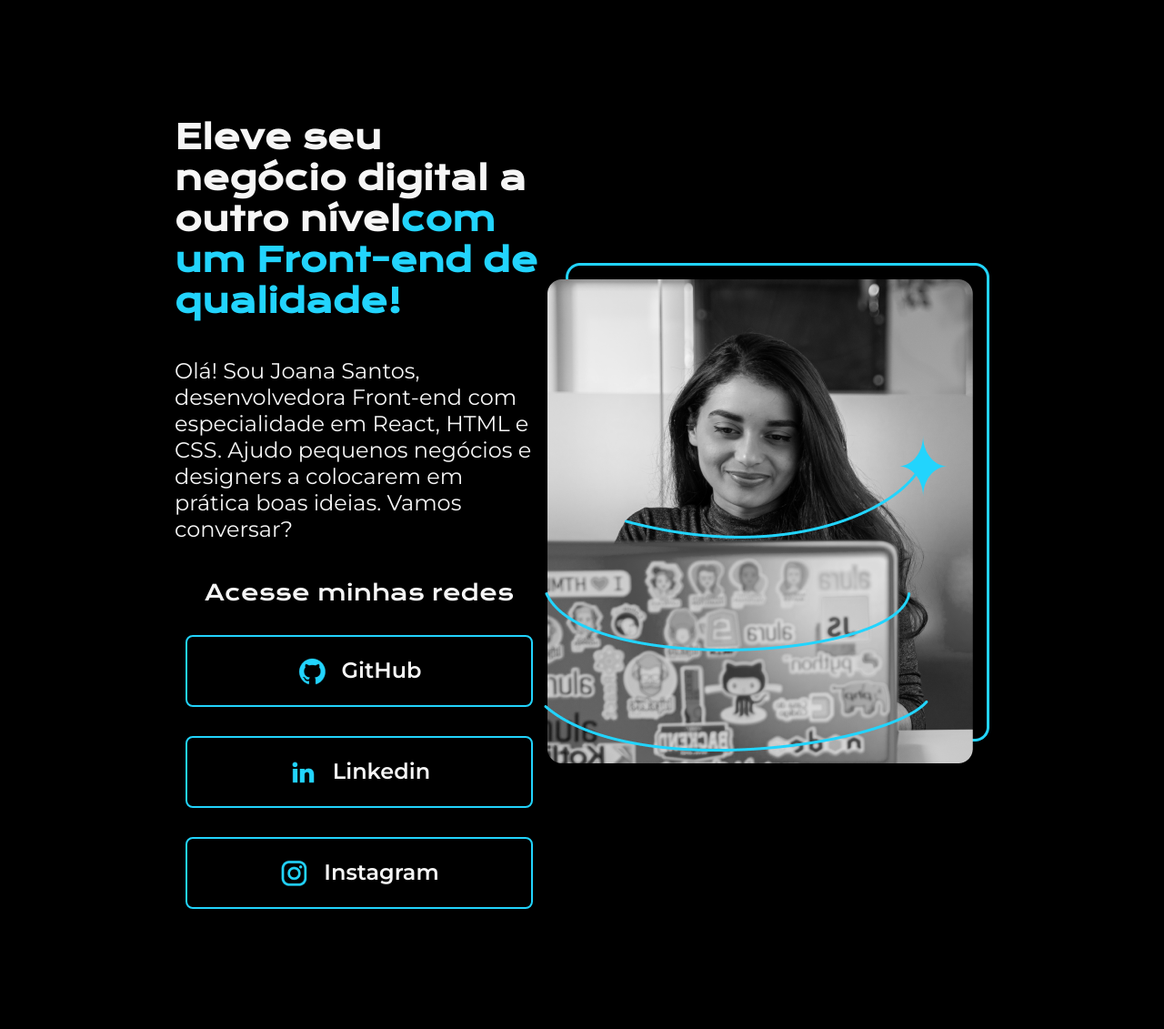
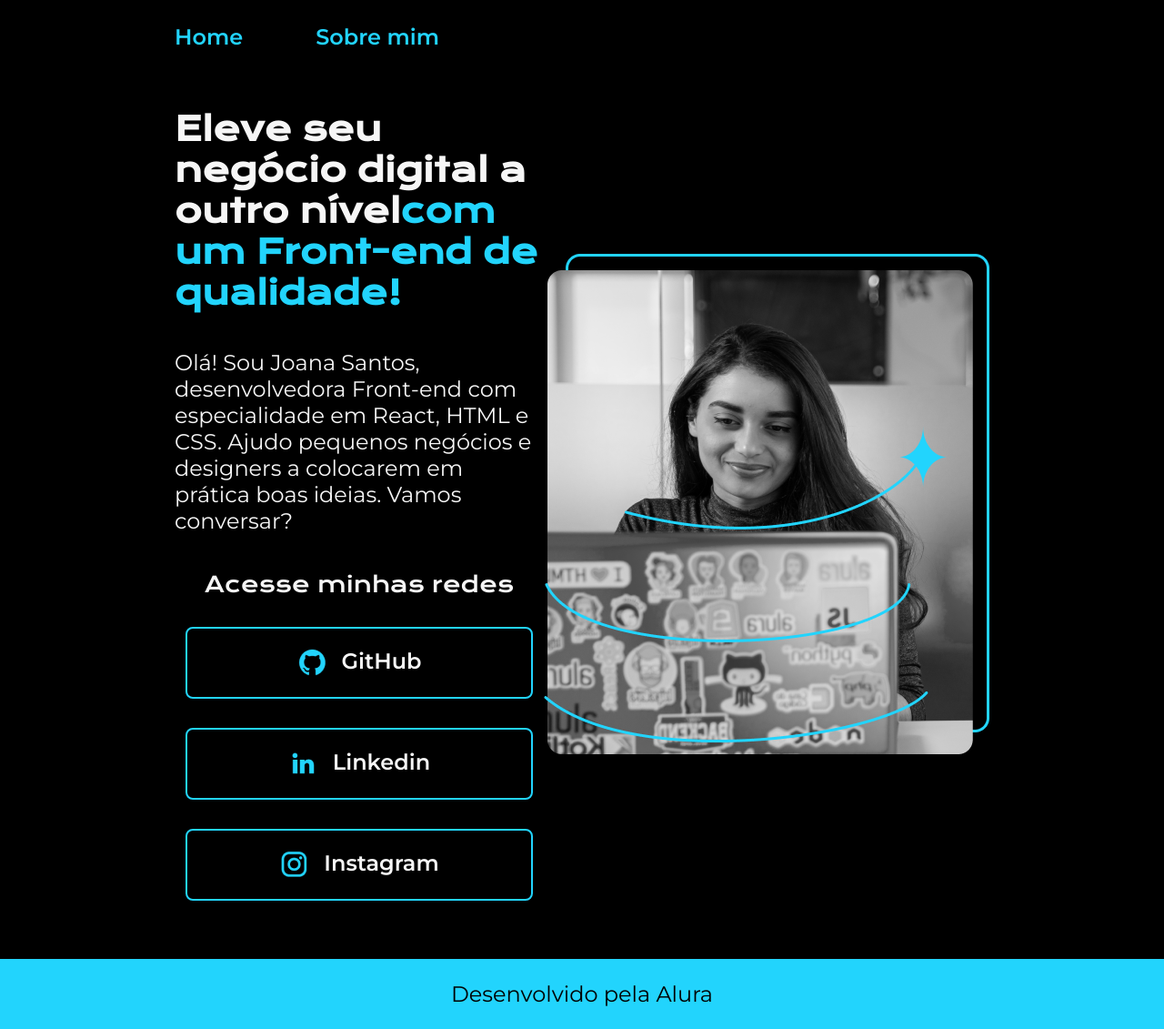
Before and after one commit to kalinne18/Curso-2-Alura-HTML-e-CSS, a plain HTML site: page index.html in a window 1280 px wide. Shown: the whole page at 91% size. Before the commit the page ends 999 px from the top, so only its background shows below. Drawn offline with nearby package versions, Linux system fonts and the light colour scheme.

Commit message:
Finalizando a pagina Home

```diff
--- a/index.html
+++ b/index.html
@@ -10,7 +10,12 @@
 </head>
 
 <body>
-    <header></header>
+    <header class="cabecalho">
+        <nav class="menu">
+            <a class="menu_link">Home</a>
+            <a class="menu_link">Sobre mim</a>
+        </nav>
+    </header>
     <main class="apresentacao">
         <section class="conteudo">
             <h1 class="titulo">Eleve seu negócio digital a outro nível<strong
@@ -39,7 +44,9 @@
         </section>
         <img src="imagem.png" alt="Foto da Joana Santos programando">
     </main>
-    <footer></footer>
+    <footer class="rodape">
+        <p>Desenvolvido pela Alura</p>
+    </footer>
 </body>
 
 </html>
--- a/style.css
+++ b/style.css
@@ -11,16 +11,26 @@ body {
     background-color: #000000;
     color: #f6f6f6;
 }
+.cabecalho{
+    padding: 2% 0% 0% 15%;
+}
 
-.titulo-destaque {
+.menu{
+    display: flex;
+    gap: 80px;
+}
+.menu_link{
+    font-family: "Montserrat", sans-serif;
+    font-size: 24px;
+    font-weight: 600;
     color: #22d4fd;
 }
 
 .apresentacao {
+    padding: 5% 15%;
     display: flex;
     align-items: center;
     justify-content: space-between;
-    margin: 10% 15%;
 }
 
 .conteudo {
@@ -35,6 +45,10 @@ body {
     font-family: "Krona One", sans-serif;
 }
 
+.titulo-destaque {
+    color: #22d4fd;
+}
+
 .texto {
     font-size: 24px;
     font-family: "Montserrat", sans-serif;
@@ -47,11 +61,13 @@ body {
     align-items: center;
     gap: 32px;
 }
-.subtitulo{
+
+.subtitulo {
     font-family: "Krona One", sans-serif;
     font-weight: 400;
     font-size: 24px;
 }
+
 .botoes_link {
     display: flex;
     justify-content: center;
@@ -68,6 +84,17 @@ body {
     font-family: "Montserrat", sans-serif;
 
 }
-.botoes_link:hover{
+
+.botoes_link:hover {
     background-color: #272727;
 }
+
+.rodape {
+    padding: 24px;
+    background-color: #22d4fd;
+    color: #000000;
+    text-align: center;
+    font-family: "Montserrat", sans-serif;
+    font-size: 24px;
+    font-weight: 400;
+}
```
